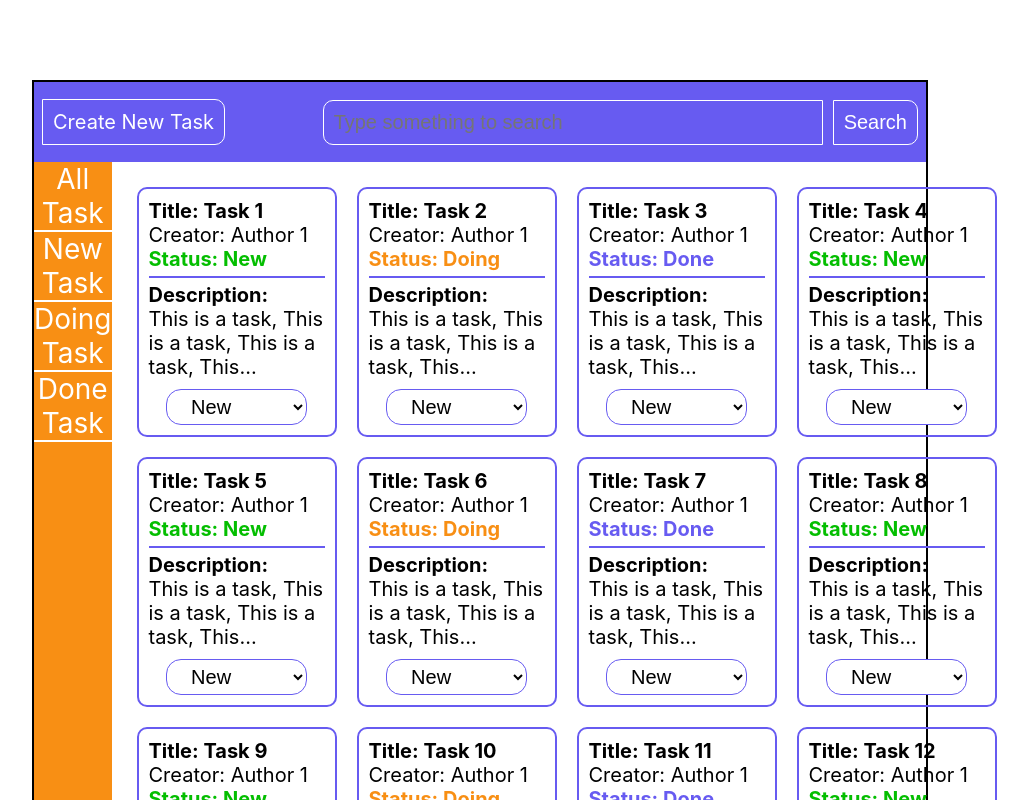
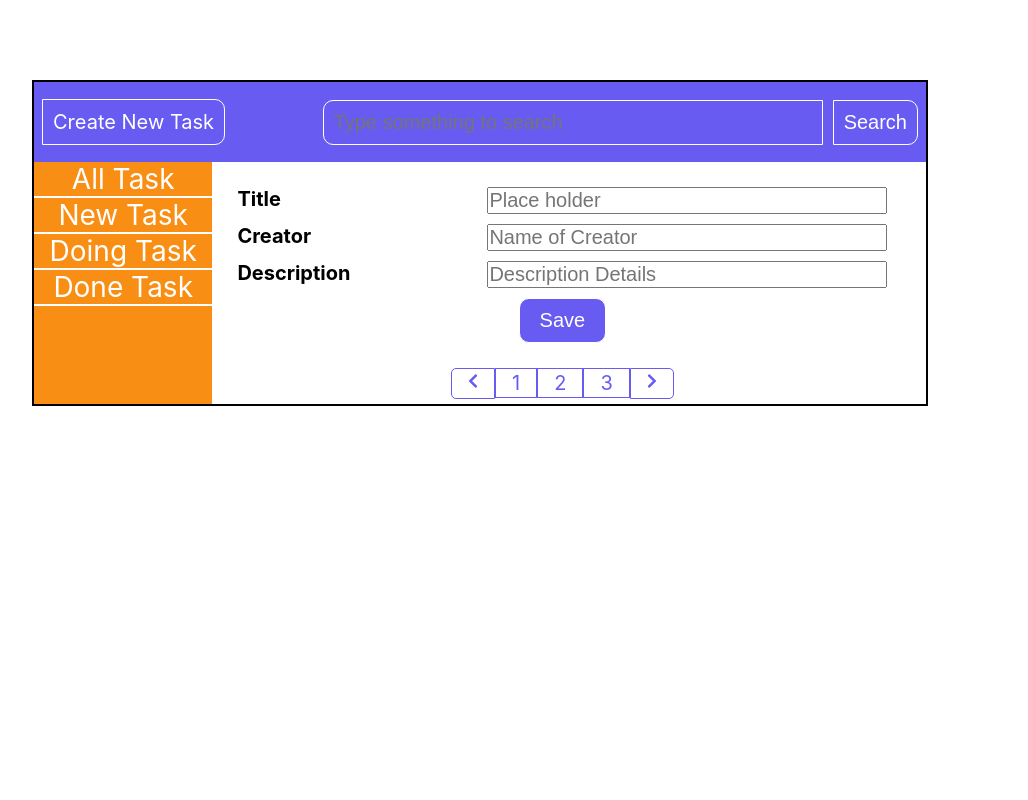
Before and after one commit to nhannguyen2106/learning-react, a React (Create React App) app: page / in a window 1280 px wide. Both pictures are taken after a click on the link "Create New Task". Shown: the top 800 px of the page, without its empty margins (160-1188 px from the left). Built offline with nearby package versions, Linux system fonts and the light colour scheme.

Commit message:
practice 2

```diff
--- a/src/App.css
+++ b/src/App.css
@@ -54,13 +54,8 @@ body {
 }
 
 .sidebar {
-  flex-grow: 1;
+  width: 20%;
   background-color: #f88f14;
-  width: 200px;
-}
-
-.todoList {
-  flex-grow: 3;
 }
 
 .sidebar li {
@@ -76,9 +71,9 @@ body {
 
 .todo {
   display: grid;
-  grid-template-columns: 200px 200px 200px 200px;
-  gap: 20px;
-  padding: 25px;
+  grid-template-columns: 22% 22% 22% 22%;
+  gap: 20px 4%;
+  padding: 20px;
 }
 
 .todo-cards {
--- a/src/App.js
+++ b/src/App.js
@@ -5,22 +5,31 @@ import Search from "./components/Header/Search";
 import SpecificTask from "./components/Sidebar/SpecificTask";
 import TodoList from "./components/TodoList/TodoList";
 import Pagination from "./components/Pagination/Pagination";
+import Form from "./components/Form";
+import { useState } from "react";
 
 function App() {
+  const [isCreateNewTask, setCreateNewTask] = useState(false);
+
+  const handleCreateNewTask = (createNewTaskMode) => {
+    setCreateNewTask(createNewTaskMode);
+  };
   return (
     <div className="container">
       <div className="header">
-        <CreateNewTask />
+        <CreateNewTask onClick={() => handleCreateNewTask(true)} />
         <Search />
       </div>
       <div className="main">
         <div className="sidebar">
           <SpecificTask />
         </div>
-        <div className="todoList">
-          <div className="todo">
+        <div className="content">
+          {isCreateNewTask ? (
+            <Form onClick={() => handleCreateNewTask(false)} />
+          ) : (
             <TodoList />
-          </div>
+          )}
           <div className="pagination-area">
             <Pagination />
           </div>
--- /dev/null
+++ b/src/components/Form/index.jsx
@@ -0,0 +1,31 @@
+import React from "react";
+import PropTypes from "prop-types";
+import "./styles.css";
+
+const Form = (props) => {
+  return (
+    <form className="addTaskForm">
+      <div className="row-item">
+        <label for="title">Title</label>
+        <input type="text" placeholder="Place holder"></input>
+      </div>
+      <div className="row-item">
+        <label for="creator">Creator</label>
+        <input type="text" placeholder="Name of Creator"></input>
+      </div>
+      <div className="row-item">
+        <label for="description">Description</label>
+        <input type="text" placeholder="Description Details"></input>
+      </div>
+      <div className="btn">
+        <button type="button" className="saveBtn" onClick={props.onClick}>
+          Save
+        </button>
+      </div>
+    </form>
+  );
+};
+
+Form.propTypes = {};
+
+export default Form;
--- /dev/null
+++ b/src/components/Form/styles.css
@@ -0,0 +1,32 @@
+.addTaskForm {
+  width: 100%;
+  padding: 25px;
+}
+
+.row-item {
+  display: flex;
+  margin-bottom: 10px;
+}
+
+.row-item label {
+  width: 250px;
+  font-weight: bold;
+}
+
+.row-item input {
+  width: 400px;
+}
+
+.btn {
+  text-align: center;
+  margin-top: 10px;
+}
+
+.saveBtn {
+  background-color: #675bf1;
+  color: #fff;
+  padding: 10px 20px;
+  border: 1px solid #fff;
+  border-radius: 10px;
+  cursor: pointer;
+}
--- a/src/components/Header/CreateNewTask.jsx
+++ b/src/components/Header/CreateNewTask.jsx
@@ -1,11 +1,11 @@
-import React from "react";
+import React, { useState } from "react";
 import PropTypes from "prop-types";
 
 CreateNewTask.propTypes = {};
 
-function CreateNewTask(props) {
+function CreateNewTask({ onClick }) {
   return (
-    <div className="createTaskBtn">
+    <div className="createTaskBtn" onClick={onClick}>
       <a href="#">Create New Task</a>
     </div>
   );
--- a/src/components/TodoList/Todo.jsx
+++ b/src/components/TodoList/Todo.jsx
@@ -5,7 +5,12 @@ import { FaChevronDown } from "react-icons/fa";
 Todo.propTypes = {};
 
 function Todo(props) {
-  const { id, title, creator, description, status } = props.item;
+  const { title, creator, description, status } = props.item;
+  const [defaultStatus, setStatus] = useState(status);
+
+  const handleChangeStatus = (e) => {
+    setStatus(e.target.value);
+  };
 
   return (
     <div className="todo-cards">
@@ -13,7 +18,7 @@ function Todo(props) {
         <div className="todo-info">
           <h5 className="title">Title: {title}</h5>
           <p className="author">Creator: {creator}</p>
-          <p className={status}>Status: {status}</p>
+          <p className={defaultStatus}>Status: {defaultStatus}</p>
         </div>
         <div className="todo-description">
           <h5 className="description">Description: </h5>
@@ -21,7 +26,7 @@ function Todo(props) {
         </div>
 
         <div className="statusBtn">
-          <select onChange={(e) => props.handleChangeStatus(e, id)}>
+          <select onChange={(e) => handleChangeStatus(e)}>
             <option value="New">New</option>
             <option value="Doing">Doing</option>
             <option value="Done">Done</option>
--- a/src/components/TodoList/TodoList.jsx
+++ b/src/components/TodoList/TodoList.jsx
@@ -5,7 +5,7 @@ import Todo from "./Todo";
 TodoList.propTypes = {};
 
 function TodoList(props) {
-  const todoData = [
+  const TodoData = [
     {
       id: 1,
       title: "Task 1",
@@ -92,24 +92,26 @@ function TodoList(props) {
     },
   ];
 
-  const [newTodoData, setNewTodoData] = useState(todoData);
+  // const [newTodoData, setNewTodoData] = useState(todoData);
 
-  const handleChangeStatus = (e, todoListID) => {
-    const isExistIndex = todoData.findIndex((item) => item.id === todoListID);
+  // const handleChangeStatus = (e, todoListID) => {
+  //   const isExistIndex = todoData.findIndex((item) => item.id === todoListID);
 
-    if (isExistIndex !== -1) {
-      newTodoData.splice(isExistIndex, 1, {
-        ...newTodoData[isExistIndex],
-        status: e.target.value,
-      });
+  //   if (isExistIndex !== -1) {
+  //     newTodoData.splice(isExistIndex, 1, {
+  //       ...newTodoData[isExistIndex],
+  //       status: e.target.value,
+  //     });
 
-      setNewTodoData([...newTodoData]);
-    }
-  };
+  //     setNewTodoData([...newTodoData]);
+  //   }
+  // };
 
   return (
     <>
-      {newTodoData.map((item, index) => (
+      <div className="todoList">
+        <div className="todo">
+          {TodoData.map((item, index) => (
             <Todo
               key={index}
               // title={item.title}
@@ -118,9 +120,10 @@ function TodoList(props) {
               // description={item.description}
               // id={item.id}
               item={item}
-          handleChangeStatus={handleChangeStatus}
             />
           ))}
+        </div>
+      </div>
     </>
   );
 }
```
Lines whose indentation alone changed are shown as unchanged.
